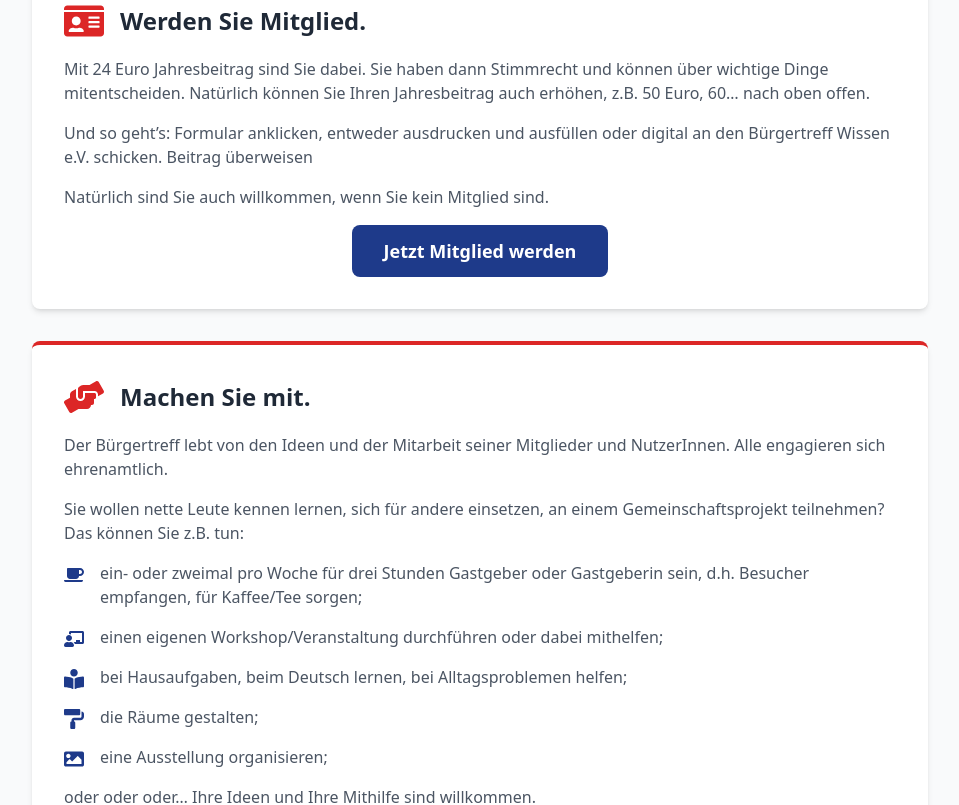
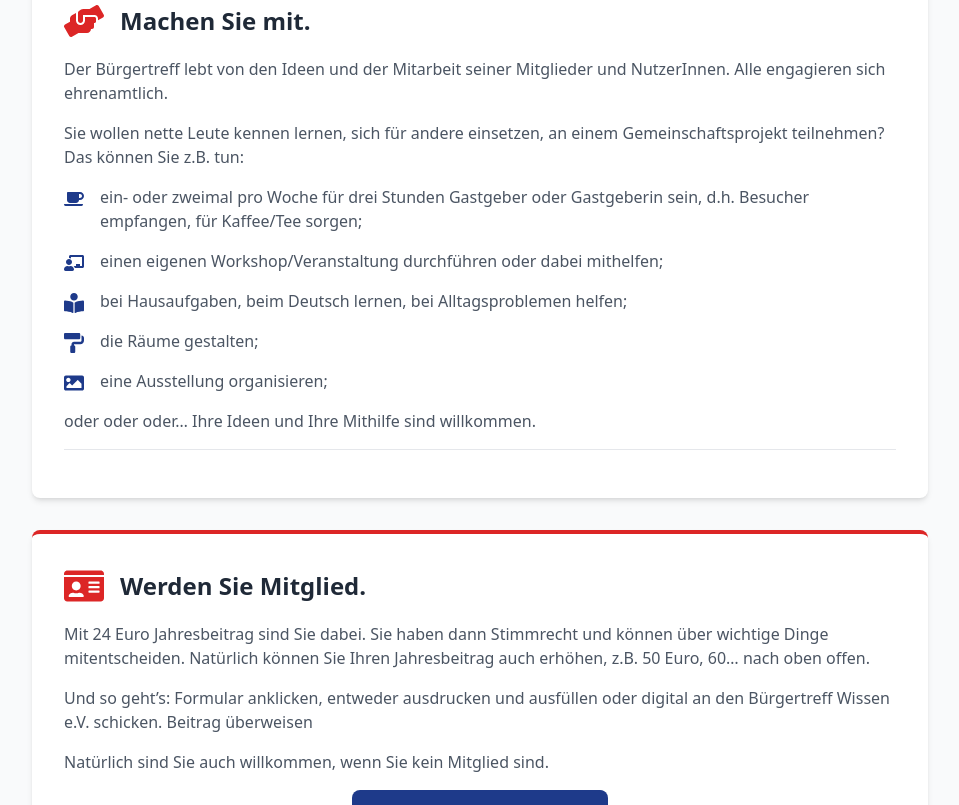
Before and after one commit to trgycln/buergertreff-react-sitesi, a React (Create React App) app: page /machen-sie-mit in a window 1280 px wide. Shown: the part 700-1505 px from the top of the page, without its empty margins (160-1119 px from the left). Built offline with nearby package versions, Linux system fonts and the light colour scheme.

Commit message:
Machen Sie Mit sayfasi duzenlendi

```diff
--- a/src/pages/MachenSieMit.js
+++ b/src/pages/MachenSieMit.js
@@ -5,7 +5,17 @@ import { Link } from "react-router-dom";
 // Gerekli bileşenleri ve ikonları import edelim
 import PageBanner from "../components/PageBanner";
 import ActionCard from "../components/ActionCard";
-import { FaIdCard, FaImage,  FaPaintRoller, FaChalkboardTeacher, FaBookReader, FaCoffee, FaMoneyBillWave, FaHandsHelping , FaClipboardList } from "react-icons/fa";
+import {
+  FaIdCard,
+  FaImage,
+  FaPaintRoller,
+  FaChalkboardTeacher,
+  FaBookReader,
+  FaCoffee,
+  FaMoneyBillWave,
+  FaHandsHelping,
+  FaClipboardList,
+} from "react-icons/fa";
 // Banner resmini import edelim
 import mitBannerImage from "../assets/images/machen-sie-mit-banner.jpg";
 
@@ -28,17 +38,78 @@ const MachenSieMit = () => {
           </div>
 
           <div className="grid grid-cols-1 lg:grid-cols-1 gap-8 max-w-4xl mx-auto">
+
+            <ActionCard title="Machen Sie mit." icon={<FaHandsHelping />}>
+              <p className="mb-4">
+                Der Bürgertreff lebt von den Ideen und der Mitarbeit seiner
+                Mitglieder und NutzerInnen. Alle engagieren sich ehrenamtlich.
+              </p>
+              <p className="mb-6">
+                Sie wollen nette Leute kennen lernen, sich für andere einsetzen,
+                an einem Gemeinschaftsprojekt teilnehmen? Das können Sie z.B.
+                tun:
+              </p>
+
+              {/* GÜNCELLENDİ: Standart liste yerine ikonlu ve modern bir liste yapısı */}
+              <div className="space-y-4 text-left">
+                <div className="flex items-start">
+                  <FaCoffee className="text-rcBlue text-xl mt-1 mr-4 flex-shrink-0" />
+                  <span>
+                    ein- oder zweimal pro Woche für drei Stunden Gastgeber oder
+                    Gastgeberin sein, d.h. Besucher empfangen, für Kaffee/Tee
+                    sorgen;
+                  </span>
+                </div>
+
+                <div className="flex items-start">
+                  <FaChalkboardTeacher className="text-rcBlue text-xl mt-1 mr-4 flex-shrink-0" />
+                  <span>
+                    einen eigenen Workshop/Veranstaltung durchführen oder dabei
+                    mithelfen;
+                  </span>
+                </div>
+
+                <div className="flex items-start">
+                  <FaBookReader className="text-rcBlue text-xl mt-1 mr-4 flex-shrink-0" />
+                  <span>
+                    bei Hausaufgaben, beim Deutsch lernen, bei Alltagsproblemen
+                    helfen;
+                  </span>
+                </div>
+
+                <div className="flex items-start">
+                  <FaPaintRoller className="text-rcBlue text-xl mt-1 mr-4 flex-shrink-0" />
+                  <span>die Räume gestalten;</span>
+                </div>
+
+                <div className="flex items-start">
+                  <FaImage className="text-rcBlue text-xl mt-1 mr-4 flex-shrink-0" />
+                  <span>eine Ausstellung organisieren;</span>
+                </div>
+              </div>
+
+              <p className="mt-6">
+                oder oder oder… Ihre Ideen und Ihre Mithilfe sind willkommen.
+              </p>
+
+              <div className="mt-4 pt-4 border-t"></div>
+            </ActionCard>
             <ActionCard title="Werden Sie Mitglied." icon={<FaIdCard />}>
               <p>
-                Mit 24 Euro Jahresbeitrag sind Sie dabei. Sie haben dann Stimmrecht und können über wichtige Dinge mitentscheiden. Natürlich können Sie Ihren Jahresbeitrag auch erhöhen, z.B. 50 Euro, 60… nach oben offen.
+                Mit 24 Euro Jahresbeitrag sind Sie dabei. Sie haben dann
+                Stimmrecht und können über wichtige Dinge mitentscheiden.
+                Natürlich können Sie Ihren Jahresbeitrag auch erhöhen, z.B. 50
+                Euro, 60… nach oben offen.
               </p>
               <p>
-                Und so geht’s: Formular anklicken, entweder ausdrucken und ausfüllen oder digital an den Bürgertreff Wissen e.V. schicken. Beitrag überweisen
+                Und so geht’s: Formular anklicken, entweder ausdrucken und
+                ausfüllen oder digital an den Bürgertreff Wissen e.V. schicken.
+                Beitrag überweisen
               </p>
               <p>
                 Natürlich sind Sie auch willkommen, wenn Sie kein Mitglied sind.
               </p>
-                            {/* Link/Buton, paragraftan SONRA ve kendi div'i içinde olmalı */}
+              {/* Link/Buton, paragraftan SONRA ve kendi div'i içinde olmalı */}
               <div className="text-center mt-6">
                 {" "}
                 {/* Butona üstten boşluk verdik ve ortaladık */}
@@ -50,68 +121,16 @@ const MachenSieMit = () => {
                 </Link>
               </div>
             </ActionCard>
-<ActionCard
-  title="Machen Sie mit."
-  icon={<FaHandsHelping />}
->
-  <p className="mb-4">
-    Der Bürgertreff lebt von den Ideen und der Mitarbeit seiner Mitglieder und NutzerInnen. Alle engagieren sich ehrenamtlich.
-  </p>
-  <p className="mb-6">
-    Sie wollen nette Leute kennen lernen, sich für andere einsetzen, an einem Gemeinschaftsprojekt teilnehmen? Das können Sie z.B. tun:
-  </p>
-
-  {/* GÜNCELLENDİ: Standart liste yerine ikonlu ve modern bir liste yapısı */}
-  <div className="space-y-4 text-left">
-
-    <div className="flex items-start">
-      <FaCoffee className="text-rcBlue text-xl mt-1 mr-4 flex-shrink-0" />
-      <span>
-        ein- oder zweimal pro Woche für drei Stunden Gastgeber oder Gastgeberin sein, d.h. Besucher empfangen, für Kaffee/Tee sorgen;
-      </span>
-    </div>
-
-    <div className="flex items-start">
-      <FaChalkboardTeacher className="text-rcBlue text-xl mt-1 mr-4 flex-shrink-0" />
-      <span>
-        einen eigenen Workshop/Veranstaltung durchführen oder dabei mithelfen;
-      </span>
-    </div>
-
-    <div className="flex items-start">
-      <FaBookReader className="text-rcBlue text-xl mt-1 mr-4 flex-shrink-0" />
-      <span>
-        bei Hausaufgaben, beim Deutsch lernen, bei Alltagsproblemen helfen;
-      </span>
-    </div>
-
-    <div className="flex items-start">
-      <FaPaintRoller className="text-rcBlue text-xl mt-1 mr-4 flex-shrink-0" />
-      <span>
-        die Räume gestalten;
-      </span>
-    </div>
-
-    <div className="flex items-start">
-      <FaImage className="text-rcBlue text-xl mt-1 mr-4 flex-shrink-0" />
-      <span>
-        eine Ausstellung organisieren;
-      </span>
-    </div>
-
-  </div>
-
-  <p className="mt-6">
-    oder oder oder… Ihre Ideen und Ihre Mithilfe sind willkommen.
-  </p>
-
-  <div className="mt-4 pt-4 border-t"></div>
-</ActionCard>
-
-
-            <ActionCard title="Unterstützen Sie uns finanziell." icon={<FaMoneyBillWave />}>
+            <ActionCard
+              title="Unterstützen Sie uns finanziell."
+              icon={<FaMoneyBillWave />}
+            >
               <p>
-Wir brauchen Geld für Miete und Nebenkosten, Kaffee, Büromaterial… Helfen Sie uns mit einer einmaligen oder fortlaufenden Spende. Als gemeinnütziger Verein stellen wir Ihnen ab 50 Euro eine Spendenquittung aus. Ab 100 Euro veröffentlichen wir Ihr Logo auf unserer Internet-Seite.
+                Wir brauchen Geld für Miete und Nebenkosten, Kaffee,
+                Büromaterial… Helfen Sie uns mit einer einmaligen oder
+                fortlaufenden Spende. Als gemeinnütziger Verein stellen wir
+                Ihnen ab 50 Euro eine Spendenquittung aus. Ab 100 Euro
+                veröffentlichen wir Ihr Logo auf unserer Internet-Seite.
               </p>
               <div className="mt-4 pt-4 border-t"></div>
             </ActionCard>
```
